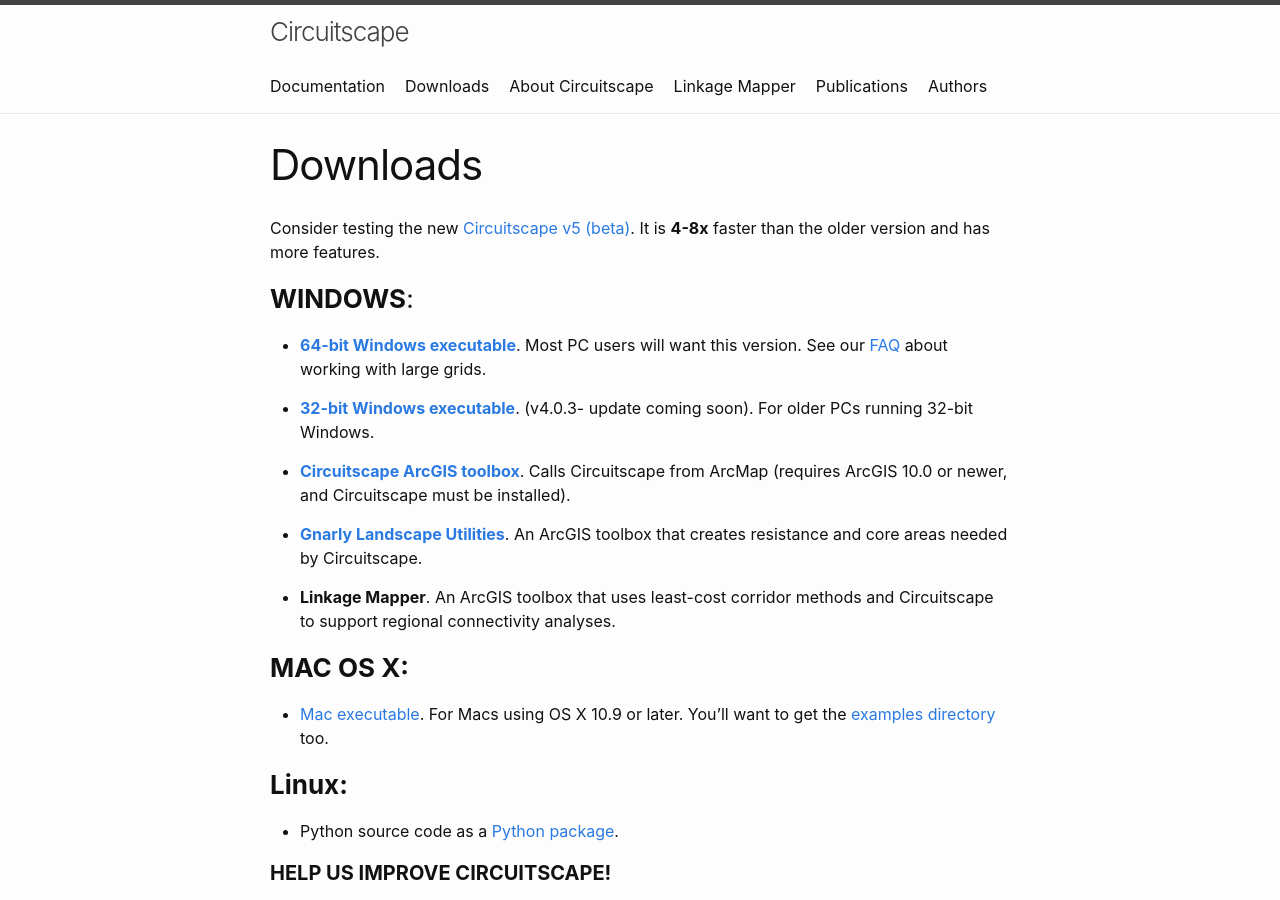
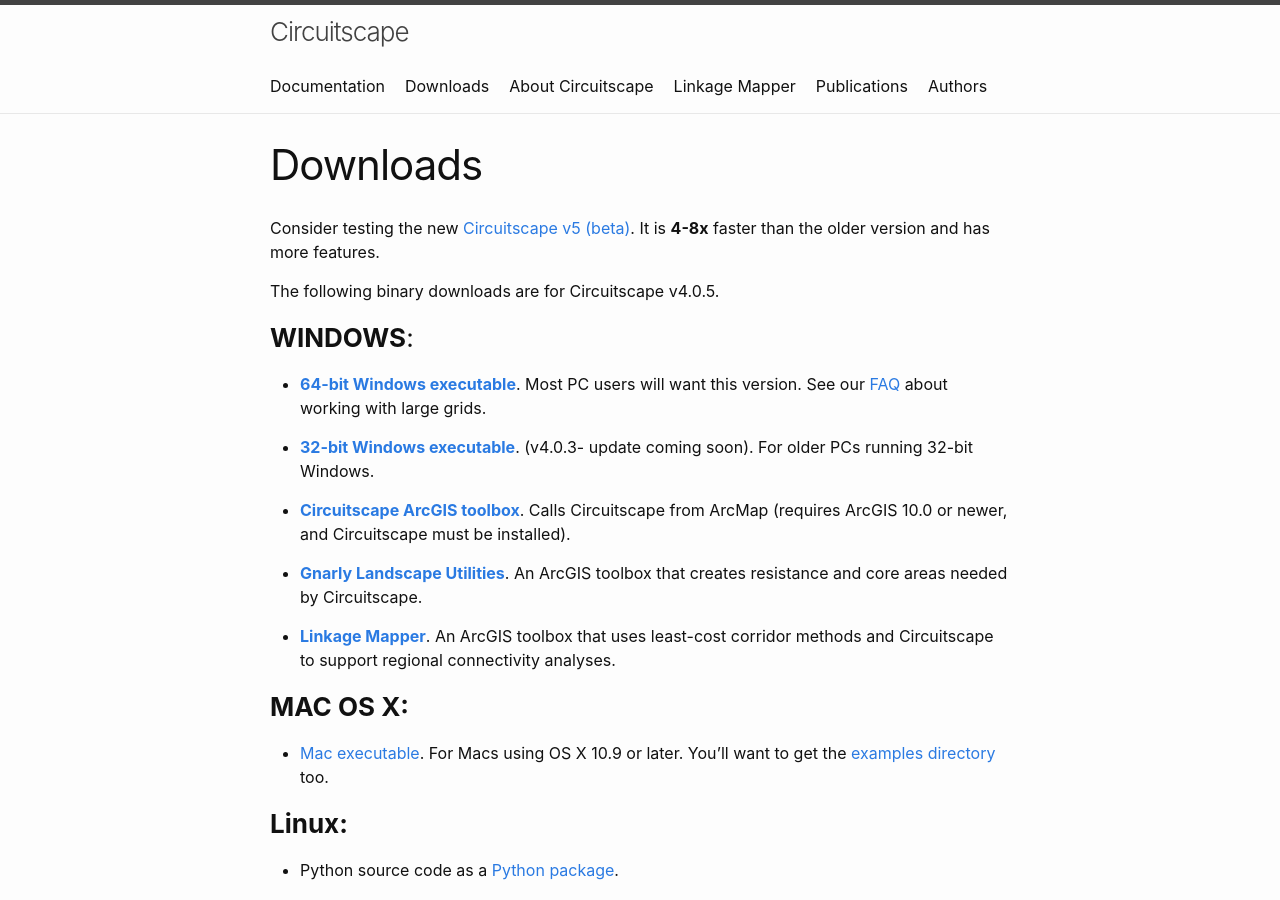
Before and after one commit to Circuitscape/www.circuitscape.org, a Jekyll site: the page built from downloads.md, in a window 1280 px wide and 900 px high. Built offline with Jekyll 4.4.1, drawn with Linux system fonts in a browser that asks for light colours; some of the changed lines change nothing that is shown.

Commit message:
Update downloads page with extra info

```diff
--- a/downloads.md
+++ b/downloads.md
@@ -5,6 +5,8 @@
 ---
 
 Consider testing the new [Circuitscape v5 (beta)](https://github.com/Circuitscape/Circuitscape.jl). It is **4-8x** faster than the older version and has more features.
+
+The following binary downloads are for Circuitscape v4.0.5.
 
 ### **WINDOWS**:
 
@@ -16,7 +18,7 @@
 
 * [**Gnarly Landscape Utilities**](../gnarly-landscape-utilities/). An ArcGIS toolbox that creates resistance and core areas needed by Circuitscape.
 
-* **Linkage Mapper**. An ArcGIS toolbox that uses least-cost corridor methods and Circuitscape to support regional connectivity analyses.
+* [**Linkage Mapper**](../linkagemapper/). An ArcGIS toolbox that uses least-cost corridor methods and Circuitscape to support regional connectivity analyses.
 
 ###  **MAC OS X:**
 
```
